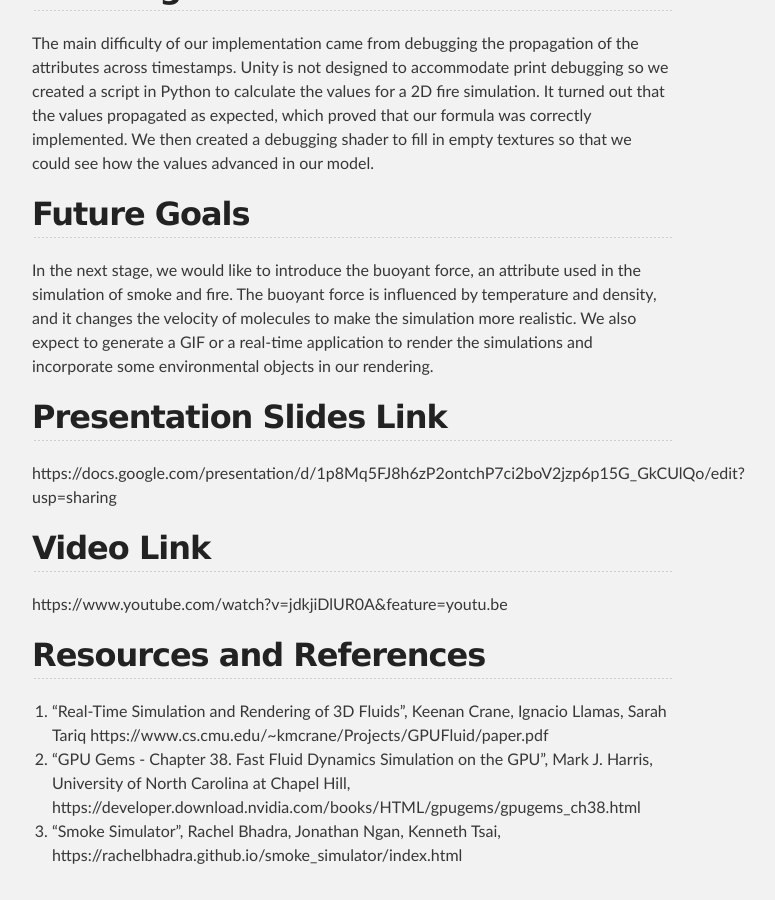
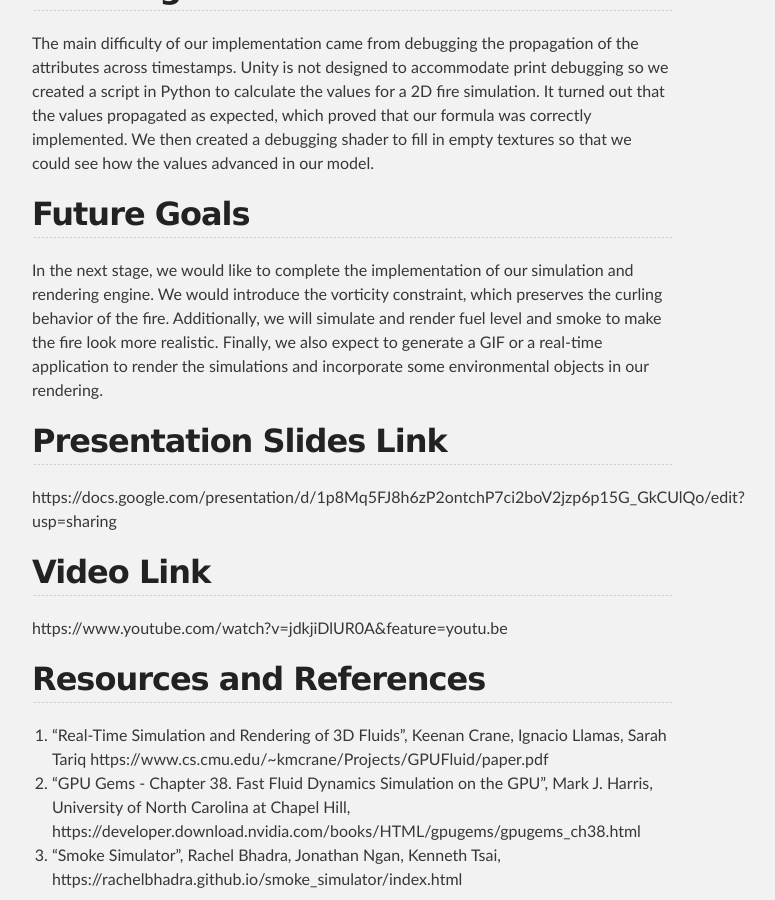
Before and after one commit to cs184-firesim/final, a Jekyll site: the page built from index.md, in a window 1280 px wide and 900 px high, scrolled down 2650 px. Shown: the whole window, without its empty margins (288-1063 px from the left). Built offline with Jekyll 4.4.1, drawn with Linux system fonts in a browser that asks for light colours; our own code applies the rules of GitHub Pages for plain Markdown files.

Commit message:
Update index.md

```diff
--- a/index.md
+++ b/index.md
@@ -48,8 +48,8 @@ The main difficulty of our implementation came from debugging the propagation of
 
 ## Future Goals
 
-In the next stage, we would like to introduce the buoyant force, an attribute used in the simulation of smoke and fire. The buoyant force is influenced by temperature and density, and it changes the velocity of molecules to make the simulation more realistic.
-We also expect to generate a GIF or a real-time application to render the simulations and incorporate some environmental objects in our rendering.
+In the next stage, we would like to complete the implementation of our simulation and rendering engine. We would introduce the vorticity constraint, which preserves the curling behavior of the fire. Additionally, we will simulate and render fuel level and smoke to make the fire look more realistic.
+Finally, we also expect to generate a GIF or a real-time application to render the simulations and incorporate some environmental objects in our rendering.
 
 
 ## Presentation Slides Link
```
